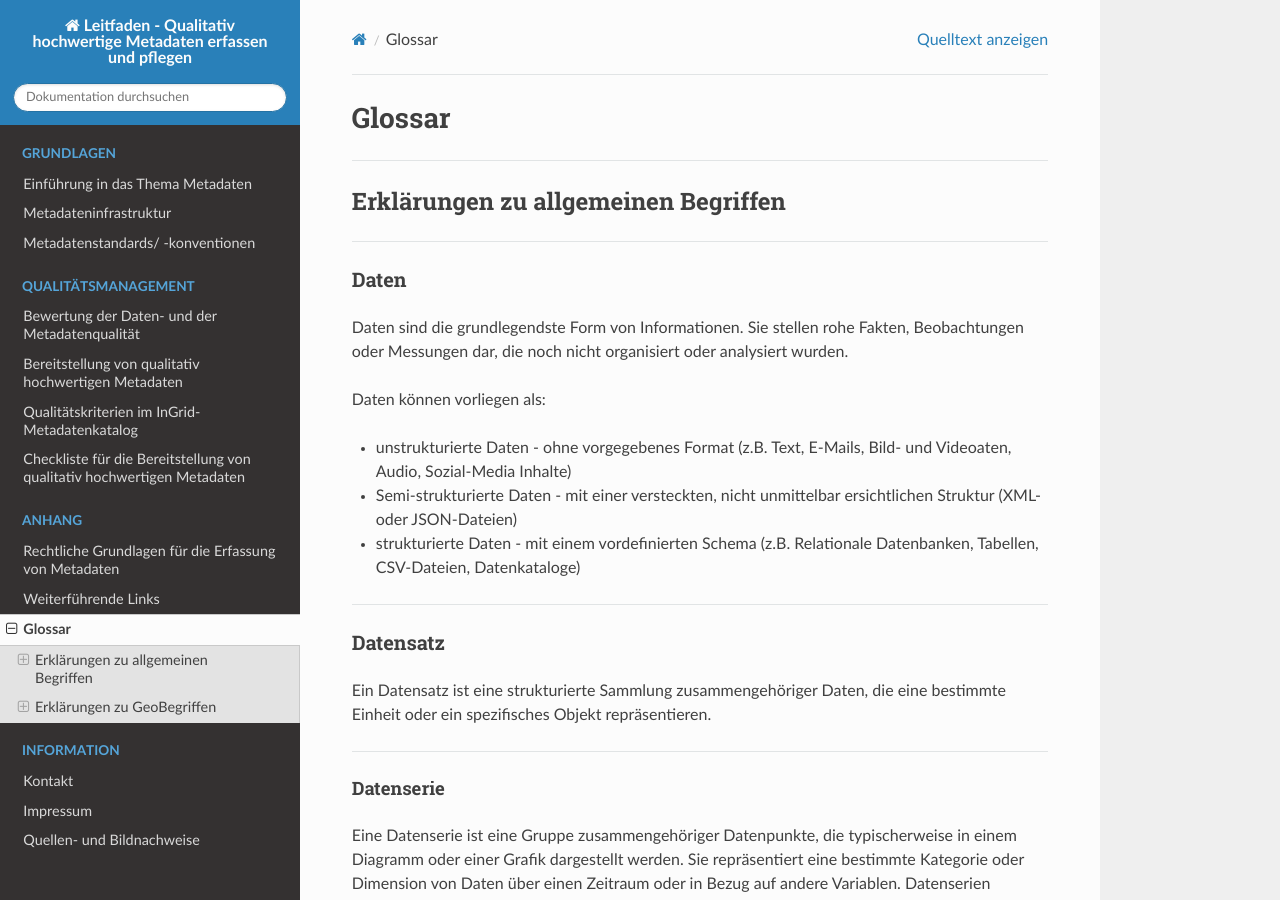
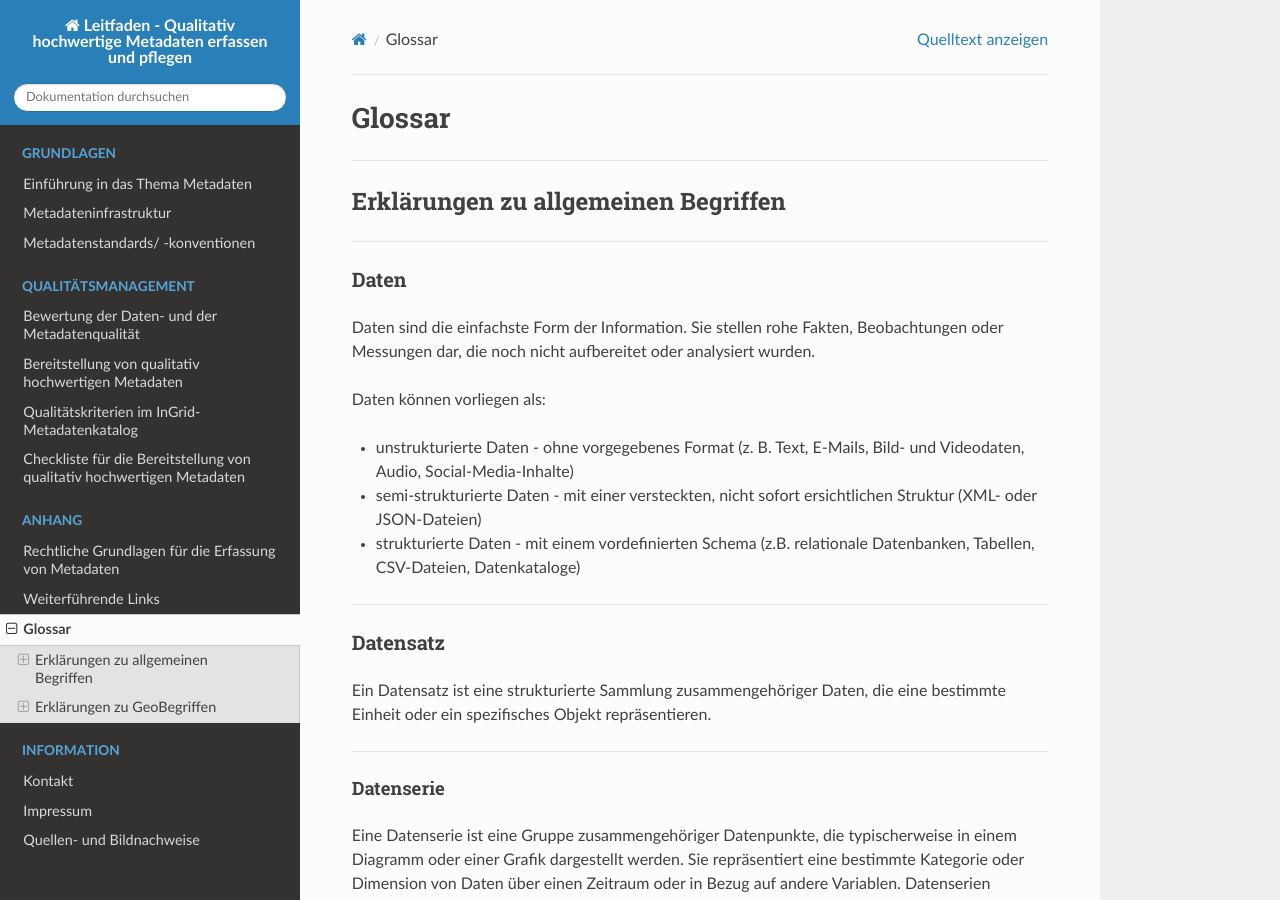
Before and after one commit to tomiwo/ingrid-mdk-st-high-quality-metadata, a Sphinx documentation site: the page built from docs/anhang/wichtige-begriffe.rst, in a window 1280 px wide and 900 px high. Built offline with Sphinx 7.4.7 and the Read the Docs theme 3.1.0, drawn with Linux system fonts in a browser that asks for light colours.

Commit message:
Update wichtige-begriffe.rst

```diff
--- a/docs/anhang/wichtige-begriffe.rst
+++ b/docs/anhang/wichtige-begriffe.rst
@@ -16,14 +16,13 @@ Erklärungen zu allgemeinen Begriffen
 Daten
 ^^^^^
 
-Daten sind die grundlegendste Form von Informationen. Sie stellen rohe Fakten, Beobachtungen oder Messungen dar, die noch nicht organisiert oder analysiert wurden.
+Daten sind die einfachste Form der Information. Sie stellen rohe Fakten, Beobachtungen oder Messungen dar, die noch nicht aufbereitet oder analysiert wurden.
 
 Daten können vorliegen als:
 
-- unstrukturierte Daten - ohne vorgegebenes Format (z.B. Text, E-Mails, Bild- und Videoaten, Audio, Sozial-Media Inhalte)
-- Semi-strukturierte Daten - mit einer versteckten, nicht unmittelbar ersichtlichen Struktur (XML- oder JSON-Dateien)
-- strukturierte Daten - mit einem vordefinierten Schema (z.B. Relationale Datenbanken, Tabellen, CSV-Dateien, Datenkataloge)
-
+- unstrukturierte Daten - ohne vorgegebenes Format (z. B. Text, E-Mails, Bild- und Videodaten, Audio, Social-Media-Inhalte)
+- semi-strukturierte Daten - mit einer versteckten, nicht sofort ersichtlichen Struktur (XML- oder JSON-Dateien)
+- strukturierte Daten - mit einem vordefinierten Schema (z.B. relationale Datenbanken, Tabellen, CSV-Dateien, Datenkataloge)
 
 ------------------------------------------------------------------------------------------------
 
```
